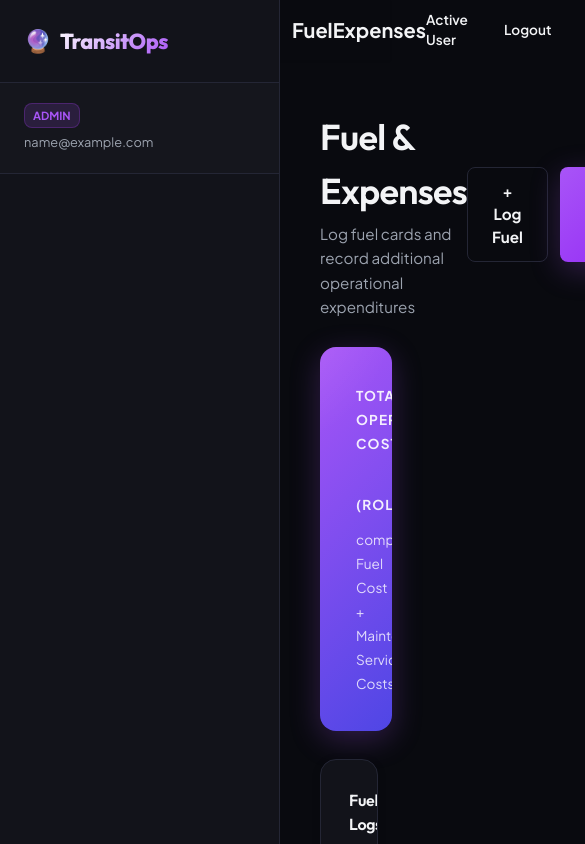
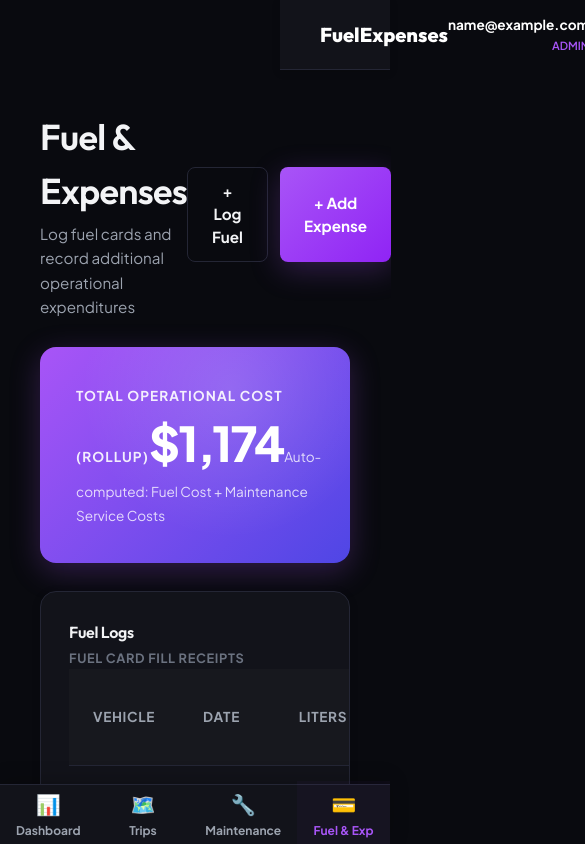
Before and after one commit to nishad-shaik/TransitOps-odoo, a Vue app in the folder frontend/: page /fuel-expenses in a window 390 px wide. Shown: the top 844 px of the page, 585 px wide, since content can reach past the window. Built offline with nearby package versions, Linux system fonts and the light colour scheme; sample sign-in values are in the browser's storage.

Commit message:
feat: refactor dynamic responsive layout and navigation

```diff
--- a/frontend/src/App.vue
+++ b/frontend/src/App.vue
@@ -1,6 +1,6 @@
 <template>
   <div class="app-layout" :class="{ 'auth-view': isAuthView, 'mobile-nav-active': isMobileLayout }">
-    <!-- Render desktop sidebar only if not on Login page and not on Mobile Layout roles -->
+    <!-- Render desktop sidebar only if not on Login page and not on Mobile Layout roles/widths -->
     <Sidebar v-if="!isAuthView && !isMobileLayout" />
 
     <div class="main-wrapper">
@@ -12,7 +12,7 @@
       </main>
     </div>
 
-    <!-- Render bottom touch navigation only for Dispatchers and Drivers when logged in -->
+    <!-- Render bottom touch navigation for mobile widths or Dispatchers/Drivers -->
     <BottomNav v-if="!isAuthView && isMobileLayout" />
 
     <!-- Global Toasts -->
@@ -21,7 +21,7 @@
 </template>
 
 <script setup>
-import { computed, ref, watch } from 'vue';
+import { computed, ref, watch, onMounted, onUnmounted } from 'vue';
 import { useRoute } from 'vue-router';
 import Sidebar from './components/layout/Sidebar.vue';
 import Topbar from './components/layout/Topbar.vue';
@@ -30,21 +30,35 @@ import ToastNotification from './components/ui/ToastNotification.vue';
 
 const route = useRoute();
 const userRole = ref('');
+const isMobileWidth = ref(false);
 
-// Dynamically check user role on navigation to adapt the layout
+const handleResize = () => {
+  isMobileWidth.value = window.innerWidth < 768;
+};
+
+// Dynamically check user role and size on navigation to adapt the layout
 watch(() => route.path, () => {
   const user = JSON.parse(localStorage.getItem('transitops_user') || '{}');
   userRole.value = user.role || '';
 }, { immediate: true });
+
+onMounted(() => {
+  handleResize();
+  window.addEventListener('resize', handleResize);
+});
+
+onUnmounted(() => {
+  window.removeEventListener('resize', handleResize);
+});
 
 // Check if current route is the login view
 const isAuthView = computed(() => {
   return route.name === 'Login';
 });
 
-// Check if the current user should get the mobile touch-optimized bottom navigation
+// Check if the current user should get the mobile touch-optimized bottom navigation (width < 768px or specific roles)
 const isMobileLayout = computed(() => {
-  return ['Dispatcher', 'Driver'].includes(userRole.value);
+  return isMobileWidth.value || ['Dispatcher', 'Driver'].includes(userRole.value);
 });
 </script>
 
--- a/frontend/src/components/layout/BottomNav.vue
+++ b/frontend/src/components/layout/BottomNav.vue
@@ -1,7 +1,7 @@
 <template>
   <nav class="bottom-nav">
     <router-link
-      v-for="link in allowedLinks"
+      v-for="link in allLinks"
       :key="link.path"
       :to="link.path"
       class="nav-item"
@@ -14,23 +14,12 @@
 </template>
 
 <script setup>
-import { ref, computed, onMounted } from 'vue';
-
-const userRole = ref('Driver');
-
-onMounted(() => {
-  const user = JSON.parse(localStorage.getItem('transitops_user') || '{}');
-  if (user.role) userRole.value = user.role;
-});
-
 const allLinks = [
-  { path: '/dashboard', label: 'Dashboard', icon: '📊', roles: ['Dispatcher', 'Driver'] },
-  { path: '/trips', label: 'Trips', icon: '🗺️', roles: ['Dispatcher', 'Driver'] }
+  { path: '/dashboard', label: 'Dashboard', icon: '📊' },
+  { path: '/trips', label: 'Trips', icon: '🗺️' },
+  { path: '/maintenance', label: 'Maintenance', icon: '🔧' },
+  { path: '/fuel-expenses', label: 'Fuel & Exp', icon: '💳' }
 ];
-
-const allowedLinks = computed(() => {
-  return allLinks.filter(link => link.roles.includes(userRole.value));
-});
 </script>
 
 <style scoped>
@@ -58,15 +47,15 @@ const allowedLinks = computed(() => {
   text-decoration: none;
   font-size: 0.75rem;
   font-weight: 700;
-  padding: 0.5rem 1.5rem; /* Touch targets optimized */
-  min-height: 48px; /* Ensures minimum hit target size */
+  padding: 0.5rem 1rem;
+  min-height: 48px; /* Thumb-friendly tap zones (minimum 48px height) */
   transition: all 0.2s ease;
   flex: 1;
 }
 
 .nav-icon {
-  font-size: 1.3rem;
-  margin-bottom: 0.2rem;
+  font-size: 1.25rem;
+  margin-bottom: 0.15rem;
 }
 
 .nav-item:hover {
--- a/frontend/src/components/layout/Topbar.vue
+++ b/frontend/src/components/layout/Topbar.vue
@@ -6,7 +6,8 @@
 
     <div class="topbar-actions">
       <div class="user-info">
-        <span class="user-name">Active User</span>
+        <span class="user-name">{{ userEmail }}</span>
+        <span class="user-role">{{ userRole }}</span>
       </div>
       <button @click="handleLogout" class="btn-logout">Logout</button>
     </div>
@@ -14,44 +15,66 @@
 </template>
 
 <script setup>
-import { computed } from 'vue';
+import { computed, ref, onMounted } from 'vue';
 import { useRoute, useRouter } from 'vue-router';
+import { useToast } from '../../composables/useToast';
 
 const route = useRoute();
 const router = useRouter();
+const { showToast } = useToast();
+
+const userEmail = ref('Active User');
+const userRole = ref('Guest');
+
+onMounted(() => {
+  const user = JSON.parse(localStorage.getItem('transitops_user') || '{}');
+  if (user.email) userEmail.value = user.email;
+  if (user.role) userRole.value = user.role;
+});
 
 const currentRouteName = computed(() => {
   return route.name || 'TransitOps';
 });
 
+// Shared-Device Safe Logout sequence clearing all session indicators
 const handleLogout = () => {
-  localStorage.removeItem('transitops_token');
-  localStorage.removeItem('transitops_user');
+  // Clear reactive caches and persistent credentials
+  localStorage.clear();
+  sessionStorage.clear();
+
+  showToast('Logged out securely. Session data terminated.', 'success');
   router.push('/login');
 };
 </script>
 
 <style scoped>
 .topbar {
-  height: 60px;
-  background-color: var(--bg);
-  border-bottom: 1px solid var(--border);
+  height: var(--topbar-height);
+  background-color: var(--panel-bg);
+  border-bottom: 1px solid var(--border-color);
   display: flex;
   justify-content: space-between;
   align-items: center;
-  padding: 0 2rem;
+  padding: 0 2.5rem;
   position: fixed;
   top: 0;
   right: 0;
-  left: 260px;
+  left: var(--sidebar-width);
   z-index: 90;
-  box-shadow: 0 1px 3px 0 rgba(0, 0, 0, 0.05);
+  transition: left 0.3s ease;
+  box-shadow: var(--shadow-sm);
+}
+
+/* Adapt spacing when sidebar is collapsed in mobile viewports */
+:global(.mobile-nav-active) .topbar {
+  left: 0;
 }
 
 .page-title {
   font-size: 1.25rem;
-  font-weight: 700;
-  color: var(--text-h);
+  font-weight: 800;
+  color: #fff;
+  font-family: 'Outfit', sans-serif;
 }
 
 .topbar-actions {
@@ -68,24 +91,33 @@ const handleLogout = () => {
 
 .user-name {
   font-size: 0.85rem;
+  font-weight: 700;
+  color: #fff;
+}
+
+.user-role {
+  font-size: 0.7rem;
   font-weight: 600;
-  color: var(--text-h);
+  text-transform: uppercase;
+  color: var(--primary);
+  margin-top: 0.1rem;
 }
 
 .btn-logout {
   background-color: transparent;
-  border: 1px solid var(--border);
-  color: var(--text-h);
-  padding: 0.35rem 0.75rem;
-  border-radius: 0.375rem;
+  border: 1px solid var(--border-color);
+  color: var(--text-primary);
+  padding: 0.45rem 1rem;
+  border-radius: var(--border-radius-sm);
   font-size: 0.85rem;
-  font-weight: 600;
+  font-weight: 700;
   cursor: pointer;
-  transition: all 0.2s;
+  transition: all 0.2s ease;
 }
 
 .btn-logout:hover {
-  background-color: var(--social-bg);
-  border-color: var(--text);
+  background-color: var(--danger-glow);
+  border-color: var(--danger);
+  color: var(--danger);
 }
 </style>
```
